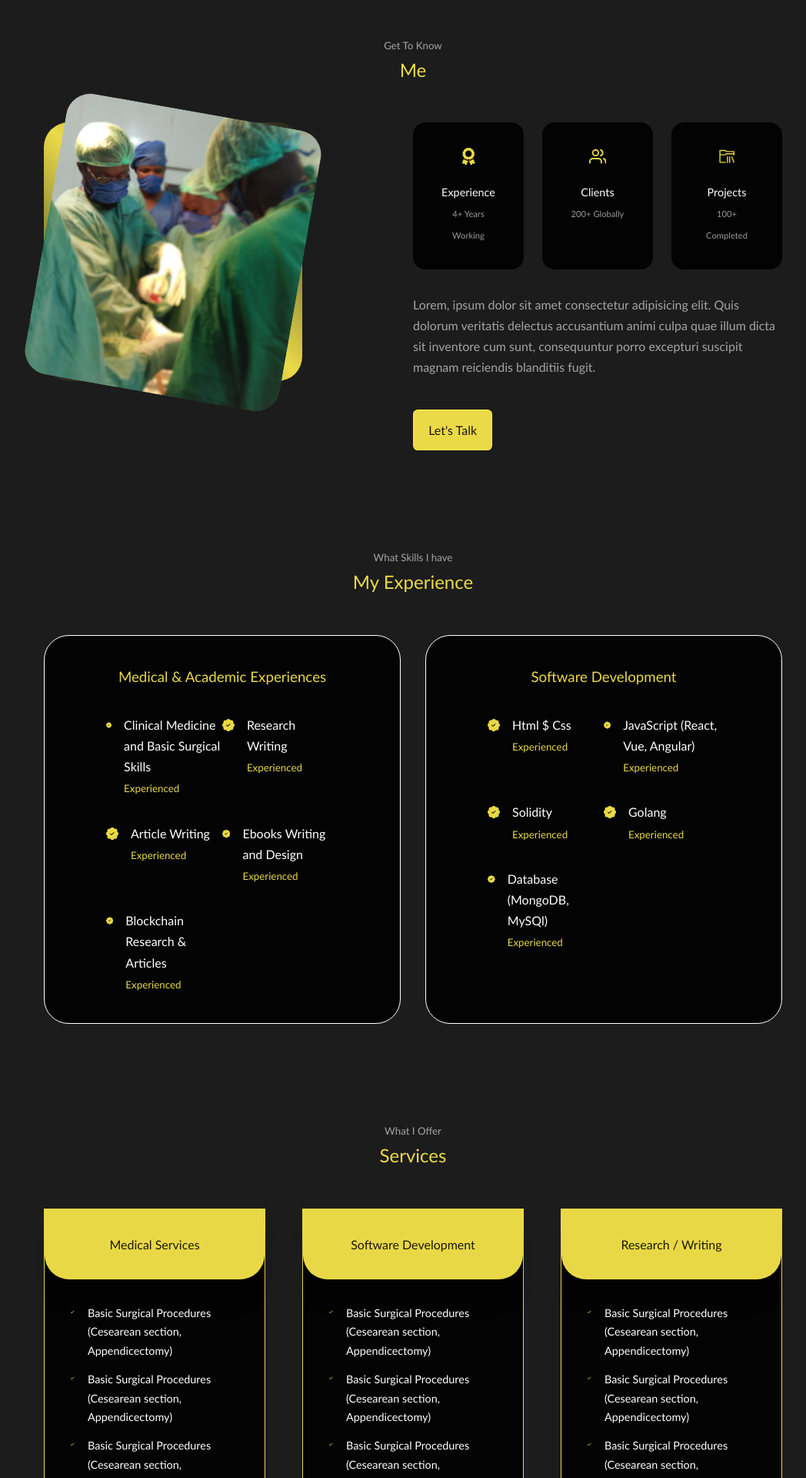
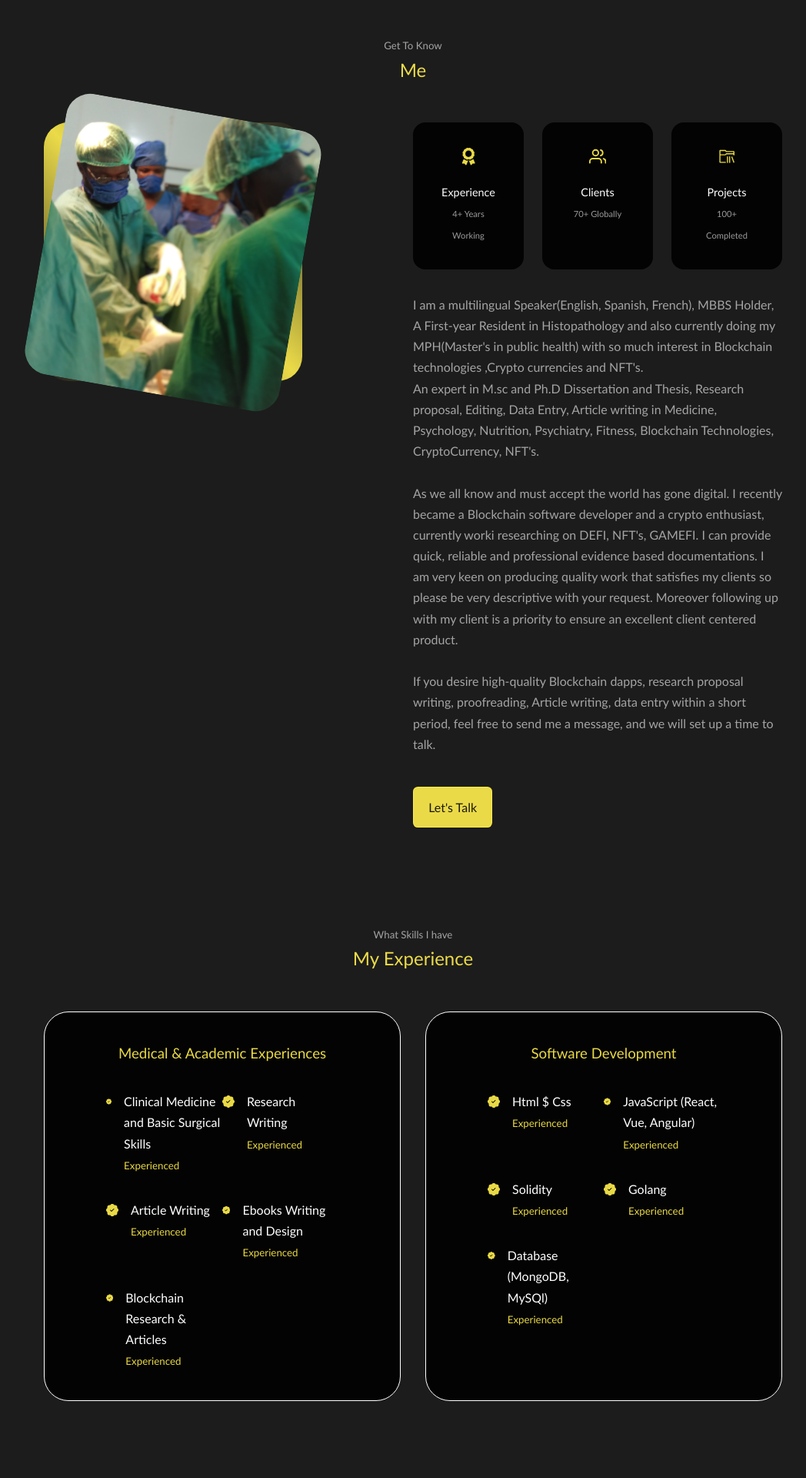
Before and after one commit to thatBlackBiniMan/Portfolio, a React (Create React App) app: page / in a window 1280 px wide. Shown: the part 880-2800 px from the top of the page at 77% size, without its empty margins (103-1151 px from the left). Built offline with nearby package versions, Linux system fonts and the light colour scheme.

Commit message:
Complete

```diff
--- a/src/components/about/About.jsx
+++ b/src/components/about/About.jsx
@@ -29,7 +29,7 @@ const About = () => {
     <article className='about_card'>
       <FiUsers className='about_icon'/>
       <h5>Clients</h5>
-       <small>200+ Globally</small>
+       <small>70+ Globally</small>
     </article>
 
     <article className='about_card'>
@@ -39,11 +39,22 @@ const About = () => {
        </article>
       </div>
 
-     <p>Lorem, ipsum dolor sit amet consectetur adipisicing elit. Quis dolorum veritatis
-      delectus accusantium animi culpa quae illum dicta sit inventore
-      cum sunt, consequuntur porro excepturi suscipit magnam reiciendis blanditiis fugit.
-      </p>
-      <a href='#contact' className='btn btn-primary'>Let's Talk</a>
+      <p>
+        I am a multilingual Speaker(English, Spanish, French), MBBS Holder, A First-year Resident in Histopathology and also currently doing my MPH(Master's in public health) with so much interest in Blockchain technologies ,Crypto currencies and NFT's. <br/>
+        An expert in M.sc and Ph.D Dissertation and Thesis, Research proposal, Editing, Data Entry, Article writing in Medicine, Psychology, Nutrition, Psychiatry, Fitness, Blockchain Technologies, CryptoCurrency, NFT's.
+        <br/>
+        <br/>
+          As we all know and must accept the world has gone digital.
+          I recently became a Blockchain software developer and a crypto enthusiast,
+          currently worki researching on DEFI, NFT's, GAMEFI.
+          I can provide quick, reliable and professional evidence based documentations.
+          I am very keen on producing quality work that satisfies my clients so please be very descriptive with your request. Moreover following up with my client is a priority to ensure an excellent client centered product.
+        <br/>
+        <br/>
+          If you desire high-quality Blockchain dapps, research proposal writing, proofreading, Article writing, data entry within a short period,
+          feel free to send me a message, and we will set up a time to talk.
+        </p>
+          <a href='#contact' className='btn btn-primary'>Let's Talk</a>
       </div>
       </div>
   </section>
--- a/src/components/header/Header.jsx
+++ b/src/components/header/Header.jsx
@@ -12,7 +12,7 @@ const Header = () => {
  <header>
   <div className="container header_container">
    <h5>Hello I'm</h5>
-   <h1>Omoruyi Osarugue</h1>
+   <h1>Dr Omoruyi Osarugue</h1>
    <h5 className="text-light">Medical Doctor & Blockchain Developer</h5>
    <CTA/>
    <HeaderSocials/>
--- a/src/components/header/header.css
+++ b/src/components/header/header.css
@@ -32,6 +32,7 @@ header{
  position: absolute;
  left: 0;
  bottom: 3rem;
+
 }
 
 .header_socials::after{
--- a/src/components/nav/nav.css
+++ b/src/components/nav/nav.css
@@ -31,6 +31,6 @@ nav a:hover{
 }
 
 nav a.active{
-  background: var(--color-bg);
-  color: var(--color-white);
+  background: var(--color-primary);
+  color: var(--color-bg);
 }
--- a/src/components/services/Services.jsx
+++ b/src/components/services/Services.jsx
@@ -9,6 +9,53 @@ const Services = () => {
       <h2>Services</h2>
 
     <div className="container services_container">
+
+
+
+
+    <article className='service'>
+        <div className="service_head">
+        <h3>Software Development</h3>
+        </div>
+      <ul className="service_list">
+        <li>
+          <BiCheck className='service_list-icon'/>
+          <p>UI/UX Design</p>
+        </li>
+
+        <li>
+          <BiCheck className='service_list-icon'/>
+          <p>Web Development</p>
+        </li>
+
+        <li>
+          <BiCheck className='service_list-icon'/>
+          <p>Web 3 & Blockchain Dapps</p>
+        </li>
+
+        <li>
+          <BiCheck className='service_list-icon'/>
+          <p>Sass Development</p>
+        </li>
+
+        <li>
+          <BiCheck className='service_list-icon'/>
+          <p>Shopify Development</p>
+        </li>
+
+        <li>
+          <BiCheck className='service_list-icon'/>
+          <p>Wordpress & Woo Commerce</p>
+        </li>
+
+
+      </ul>
+      </article>
+
+
+
+
+
       <article className='service'>
         <div className="service_head">
         <h3>Medical Services</h3>
@@ -21,63 +68,23 @@ const Services = () => {
 
         <li>
           <BiCheck className='service_list-icon'/>
-          <p>Basic Surgical Procedures (Cesearean section, Appendicectomy)</p>
+          <p>Medical Locum Cover</p>
         </li>
 
         <li>
           <BiCheck className='service_list-icon'/>
-          <p>Basic Surgical Procedures (Cesearean section, Appendicectomy)</p>
+          <p>Laboratory & Radiological Results Interpretation</p>
         </li>
 
         <li>
           <BiCheck className='service_list-icon'/>
-          <p>Basic Surgical Procedures (Cesearean section, Appendicectomy)</p>
+          <p>Medical Outreach</p>
         </li>
 
         <li>
           <BiCheck className='service_list-icon'/>
-          <p>Basic Surgical Procedures (Cesearean section, Appendicectomy)</p>
+          <p>Medical Tutoring (Exams preparations)</p>
         </li>
-
-      </ul>
-      </article>
-
-
-      <article className='service'>
-        <div className="service_head">
-        <h3>Software Development</h3>
-        </div>
-      <ul className="service_list">
-        <li>
-          <BiCheck className='service_list-icon'/>
-          <p>Basic Surgical Procedures (Cesearean section, Appendicectomy)</p>
-        </li>
-
-        <li>
-          <BiCheck className='service_list-icon'/>
-          <p>Basic Surgical Procedures (Cesearean section, Appendicectomy)</p>
-        </li>
-
-        <li>
-          <BiCheck className='service_list-icon'/>
-          <p>Basic Surgical Procedures (Cesearean section, Appendicectomy)</p>
-        </li>
-
-        <li>
-          <BiCheck className='service_list-icon'/>
-          <p>Basic Surgical Procedures (Cesearean section, Appendicectomy)</p>
-        </li>
-
-        <li>
-          <BiCheck className='service_list-icon'/>
-          <p>Basic Surgical Procedures (Cesearean section, Appendicectomy)</p>
-        </li>
-
-        <li>
-          <BiCheck className='service_list-icon'/>
-          <p>Basic Surgical Procedures (Cesearean section, Appendicectomy)</p>
-        </li>
-
 
       </ul>
       </article>
@@ -90,27 +97,27 @@ const Services = () => {
       <ul className="service_list">
         <li>
           <BiCheck className='service_list-icon'/>
-          <p>Basic Surgical Procedures (Cesearean section, Appendicectomy)</p>
+          <p>Research Writing</p>
         </li>
 
         <li>
           <BiCheck className='service_list-icon'/>
-          <p>Basic Surgical Procedures (Cesearean section, Appendicectomy)</p>
+          <p>Blog Articles Writing</p>
         </li>
 
         <li>
           <BiCheck className='service_list-icon'/>
-          <p>Basic Surgical Procedures (Cesearean section, Appendicectomy)</p>
+          <p>E-books Design & Writing</p>
         </li>
 
         <li>
           <BiCheck className='service_list-icon'/>
-          <p>Basic Surgical Procedures (Cesearean section, Appendicectomy)</p>
+          <p>Web 3.0 & Blockchain Articles Writing</p>
         </li>
 
         <li>
           <BiCheck className='service_list-icon'/>
-          <p>Basic Surgical Procedures (Cesearean section, Appendicectomy)</p>
+          <p>Games Blog Posts & Articles</p>
         </li>
 
 
```
Also changed, not shown: 1 other file (tests, documents, lock files or other folders).
